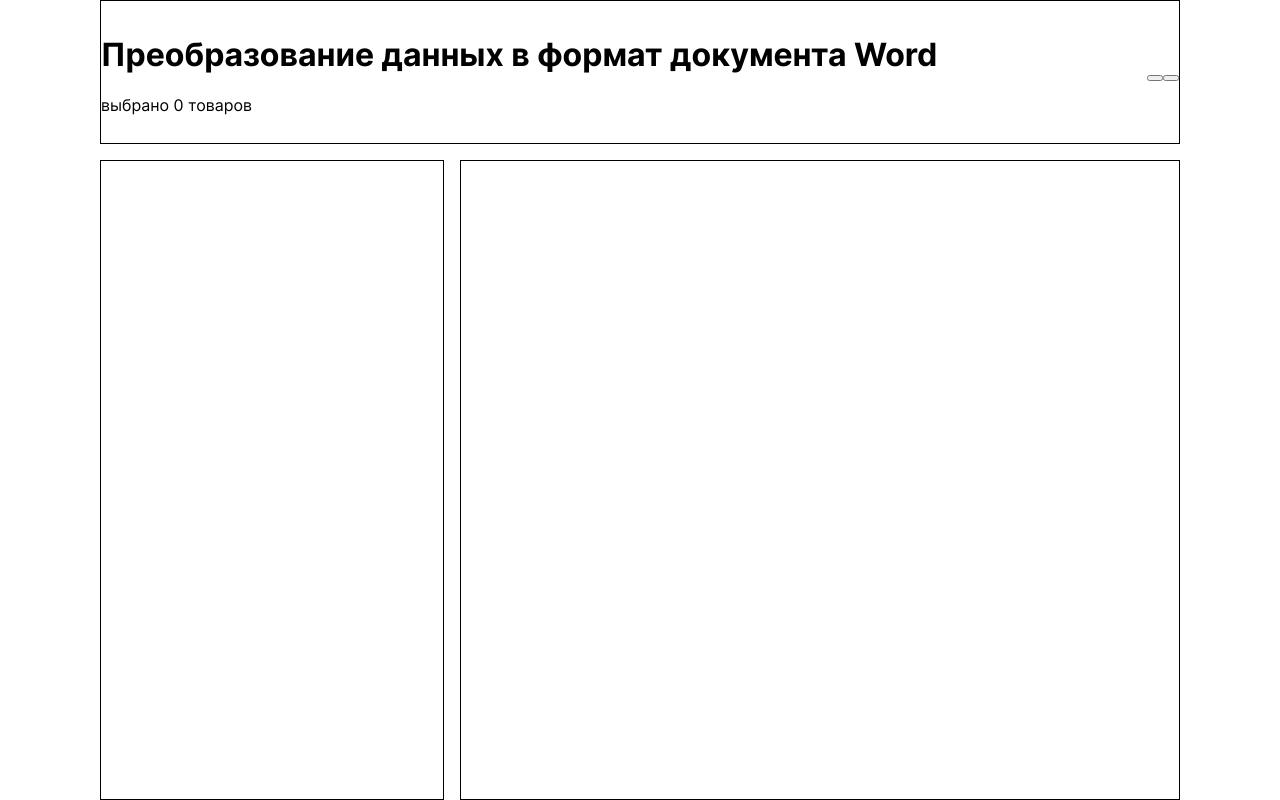
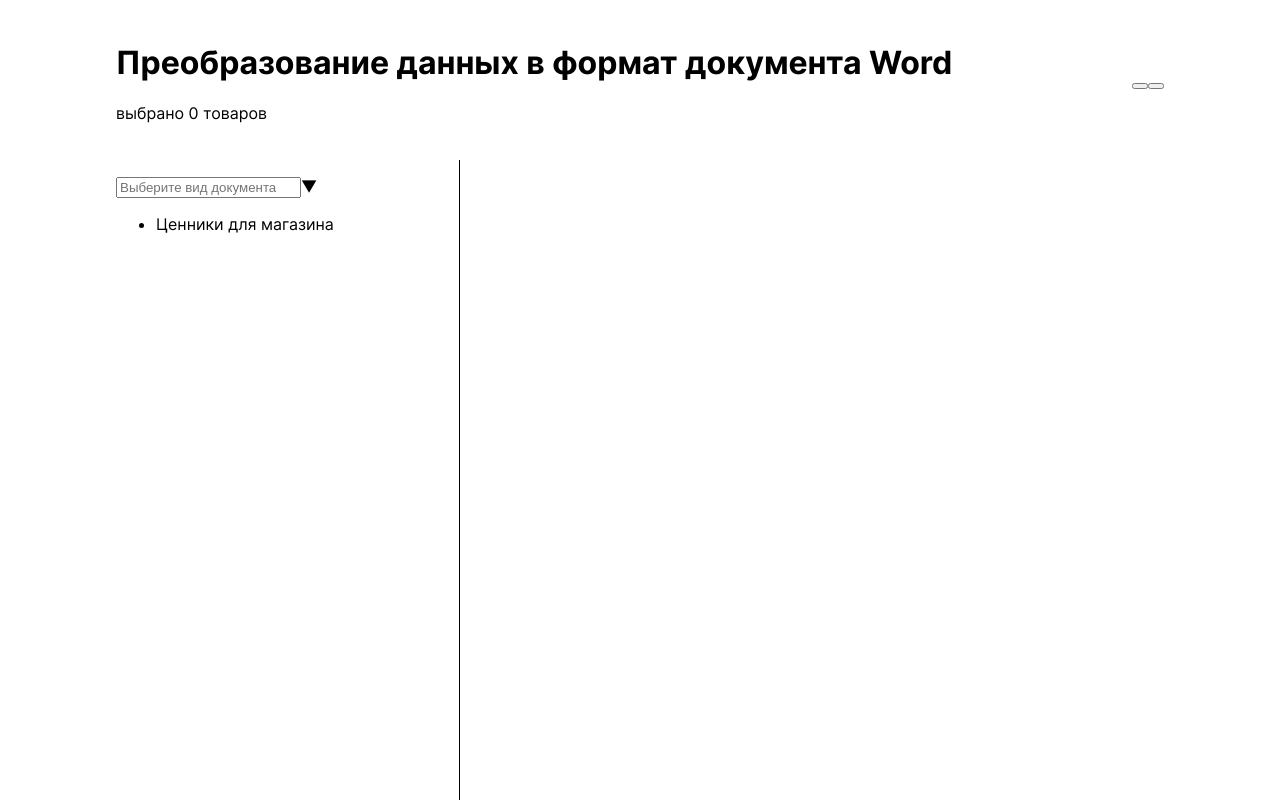
Before and after one commit to WadimSh/docx-print, a React (Create React App) app: page / in a window 1280 px wide. Built offline with nearby package versions, Linux system fonts and the light colour scheme.

Commit message:
feat: сформирована логика выбора шаблона

```diff
--- a/src/App.js
+++ b/src/App.js
@@ -5,10 +5,9 @@ import SideBar from "./components/sidebar/sidebar";
 import Preview from "./components/preview/preview";
 //import Modal from "./components/modal/modal";
 
-import { config } from "./contexts/config";
+//import { config } from "./contexts/config";
 
 const App = () => {
-  console.log(config);
   return (
     <div className="page">
       <Header />
--- a/src/assets/styles/common.css
+++ b/src/assets/styles/common.css
@@ -24,23 +24,26 @@
 
 .header {
   grid-area: header;
-  border: 1px solid #000;
+  border: none;
+  box-sizing: border-box;
   display: flex;
   justify-content: space-between;
   align-items: center;
-  margin-bottom: 16px;
+  padding: 16px;
 }
 
 .sidebar {
   grid-area: sidebar;
-  border: 1px solid #000;
-  margin-right: 16px;
+  border-right: 1px solid #000;
+  box-sizing: border-box;
+  padding: 16px;
 }
 
 .preview {
   grid-area: preview;
-  border: 1px solid #000;
-
+  border: none;
+  box-sizing: border-box;
+  padding: 16px;
 }
 
 /*.overlay {
--- a/src/components/sidebar/sidebar.jsx
+++ b/src/components/sidebar/sidebar.jsx
@@ -1,10 +1,29 @@
-import React from "react";
+import { useState } from "react";
+
+import SelectOptions from "../../ui/select-options/select-options";
+import RadioGroup from "../../ui/radio-group/radio-group";
+
+import { config } from "../../contexts/config";
 
 const SideBar = () => {
+  const [select, setSelect] = useState('');
+  const [chack, setChack] = useState('');
 
   return (
     <aside className="sidebar">
-
+      <SelectOptions
+        optionsArray={config}
+        handleSelect={setSelect}
+      />
+      { config.map((item, index) => (
+        (select === item.name) && <RadioGroup
+          key={index}
+          optionsArray={item.options}
+          group={item.value}
+          handleChange={setChack}
+        />
+      ))}
+      {chack}
     </aside>
   )
 };
--- a/src/contexts/config.js
+++ b/src/contexts/config.js
@@ -15,6 +15,17 @@ export const config = [
           fair_rounding: true,
         }
       },
+      {
+        name: 'Ценники со штрих-кодом',
+        value: 'encode-prices',
+        description: '',
+        imege_preview: '',
+        properties: {
+          company_name: true,
+          extra_charge: true,
+          fair_rounding: true,
+        }
+      },
     ]
-  }
+  },
 ];
--- a/src/ui/select-options/select-options.jsx
+++ b/src/ui/select-options/select-options.jsx
@@ -30,7 +30,7 @@ const SelectOptions = ({ optionsArray, handleSelect }) => {
       <ul className={openSelect ? 'options active' : 'options'}>
         {optionsArray.map((item, index) => (
           <li onClick={selectValue} key={index}>
-            {item}
+            {item.name}
           </li>
         ))}
       </ul>
```
